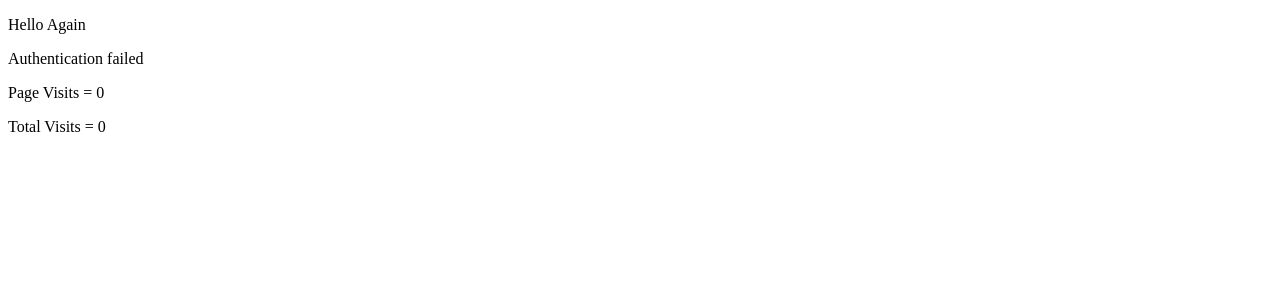
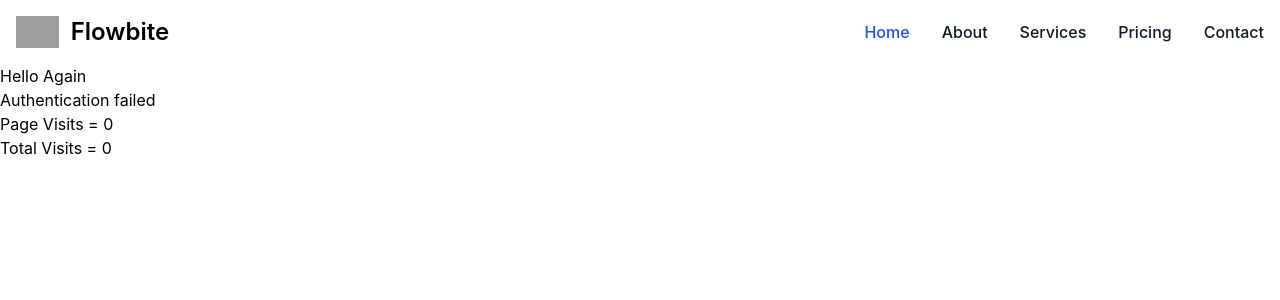
Before and after one commit to Atharvatonape/Saas-Full, a Django app: page / in a window 1280 px wide. Shown: the top 300 px of the page. Run offline with Django 5.2, Linux system fonts and the light colour scheme; data comes from the database, SQL or seed files in the repository; some libraries are stand-ins or nearby versions; grey boxes are pictures that could not be loaded.

Commit message:
Applied CSS

```diff
--- a/src/templates/base.html
+++ b/src/templates/base.html
@@ -4,13 +4,17 @@
     <meta charset="UTF-8">
     <meta name="viewport" content="width=device-width, initial-scale=1.0">
     <title>{% block cont %} {{page_title}} {% endblock cont %}</title>
+    {% include 'base/css.html' %}
 </head>
 <body>
+    {% include 'nav/navbar.html' %}
     {% block content %}
     <h1> "Hello World" </h1>
     <p> {{request.user}} ,,</p>
     {{total_page_count}}
     {{page_visit_count}}
     {% endblock content %}
+
+    {% include 'base/js.html' %}
 </body>
 </html>
--- /dev/null
+++ b/src/templates/base/css.html
@@ -0,0 +1 @@
+<link href="https://cdnjs.cloudflare.com/ajax/libs/flowbite/2.3.0/flowbite.min.css" rel="stylesheet" />
--- /dev/null
+++ b/src/templates/base/js.html
@@ -0,0 +1 @@
+<script src="https://cdnjs.cloudflare.com/ajax/libs/flowbite/2.3.0/flowbite.min.js"></script>
--- /dev/null
+++ b/src/templates/nav/navbar.html
@@ -0,0 +1,33 @@
+<nav class="bg-white border-gray-200 dark:bg-gray-900">
+    <div class="max-w-screen-xl flex flex-wrap items-center justify-between mx-auto p-4">
+      <a href="https://flowbite.com/" class="flex items-center space-x-3 rtl:space-x-reverse">
+          <img src="https://flowbite.com/docs/images/logo.svg" class="h-8" alt="Flowbite Logo" />
+          <span class="self-center text-2xl font-semibold whitespace-nowrap dark:text-white">Flowbite</span>
+      </a>
+      <button data-collapse-toggle="navbar-default" type="button" class="inline-flex items-center p-2 w-10 h-10 justify-center text-sm text-gray-500 rounded-lg md:hidden hover:bg-gray-100 focus:outline-none focus:ring-2 focus:ring-gray-200 dark:text-gray-400 dark:hover:bg-gray-700 dark:focus:ring-gray-600" aria-controls="navbar-default" aria-expanded="false">
+          <span class="sr-only">Open main menu</span>
+          <svg class="w-5 h-5" aria-hidden="true" xmlns="http://www.w3.org/2000/svg" fill="none" viewBox="0 0 17 14">
+              <path stroke="currentColor" stroke-linecap="round" stroke-linejoin="round" stroke-width="2" d="M1 1h15M1 7h15M1 13h15"/>
+          </svg>
+      </button>
+      <div class="hidden w-full md:block md:w-auto" id="navbar-default">
+        <ul class="font-medium flex flex-col p-4 md:p-0 mt-4 border border-gray-100 rounded-lg bg-gray-50 md:flex-row md:space-x-8 rtl:space-x-reverse md:mt-0 md:border-0 md:bg-white dark:bg-gray-800 md:dark:bg-gray-900 dark:border-gray-700">
+          <li>
+            <a href="#" class="block py-2 px-3 text-white bg-blue-700 rounded md:bg-transparent md:text-blue-700 md:p-0 dark:text-white md:dark:text-blue-500" aria-current="page">Home</a>
+          </li>
+          <li>
+            <a href="#" class="block py-2 px-3 text-gray-900 rounded hover:bg-gray-100 md:hover:bg-transparent md:border-0 md:hover:text-blue-700 md:p-0 dark:text-white md:dark:hover:text-blue-500 dark:hover:bg-gray-700 dark:hover:text-white md:dark:hover:bg-transparent">About</a>
+          </li>
+          <li>
+            <a href="#" class="block py-2 px-3 text-gray-900 rounded hover:bg-gray-100 md:hover:bg-transparent md:border-0 md:hover:text-blue-700 md:p-0 dark:text-white md:dark:hover:text-blue-500 dark:hover:bg-gray-700 dark:hover:text-white md:dark:hover:bg-transparent">Services</a>
+          </li>
+          <li>
+            <a href="#" class="block py-2 px-3 text-gray-900 rounded hover:bg-gray-100 md:hover:bg-transparent md:border-0 md:hover:text-blue-700 md:p-0 dark:text-white md:dark:hover:text-blue-500 dark:hover:bg-gray-700 dark:hover:text-white md:dark:hover:bg-transparent">Pricing</a>
+          </li>
+          <li>
+            <a href="#" class="block py-2 px-3 text-gray-900 rounded hover:bg-gray-100 md:hover:bg-transparent md:border-0 md:hover:text-blue-700 md:p-0 dark:text-white md:dark:hover:text-blue-500 dark:hover:bg-gray-700 dark:hover:text-white md:dark:hover:bg-transparent">Contact</a>
+          </li>
+        </ul>
+      </div>
+    </div>
+  </nav>
```
Also changed, not shown: src/templates/base/meta.html (added).
